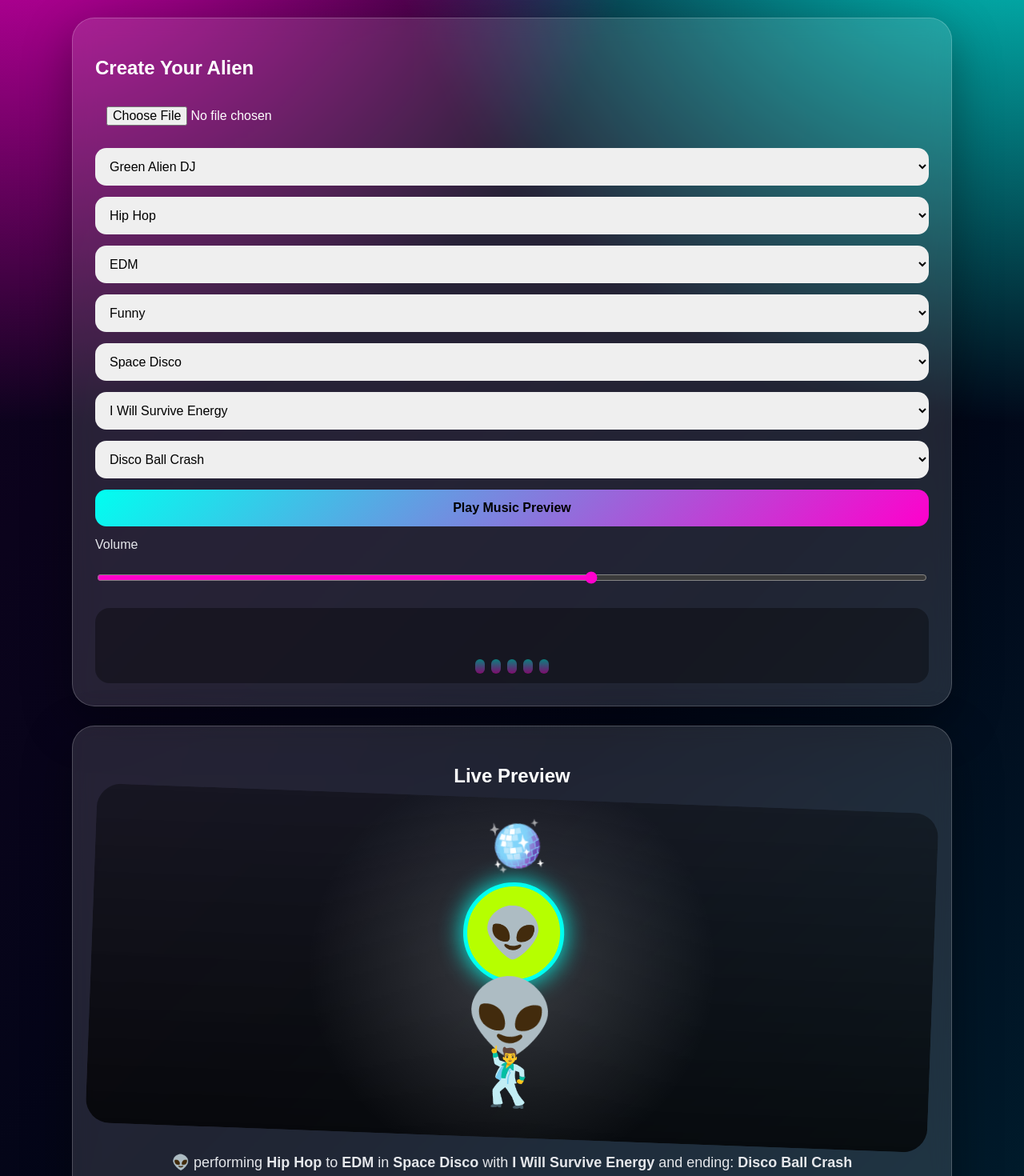
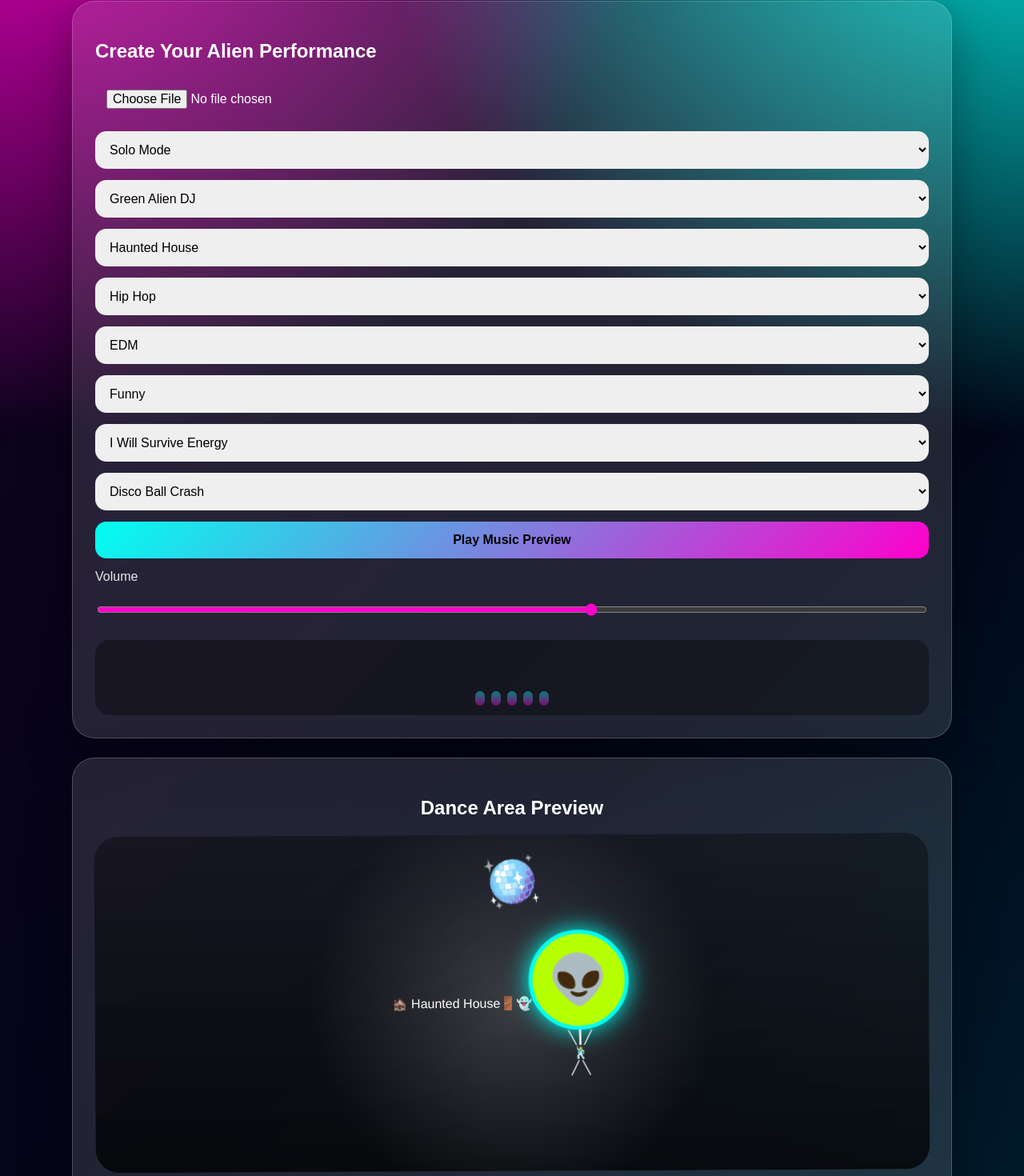
Before and after one commit to JohanLandman2026/VibeTwistPro, a Next.js app: page / in a window 1280 px wide. Shown: the part 304-1774 px from the top of the page at 80% size. Built offline with nearby package versions, Linux system fonts and the light colour scheme.

Commit message:
Update VibeTwistPro.js

```diff
--- a/VibeTwistPro.js
+++ b/VibeTwistPro.js
@@ -11,19 +11,29 @@ export default function VibeTwistPro() {
   const [isGenerating, setIsGenerating] = useState(false);
   const [resultMode, setResultMode] = useState(null);
   const [funLevel, setFunLevel] = useState("Funny");
-  const [scene, setScene] = useState("Space Disco");
+  const [scene, setScene] = useState("Haunted House");
   const [endingGag, setEndingGag] = useState("Disco Ball Crash");
-  const [performanceStyle, setPerformanceStyle] = useState(
-    "I Will Survive Energy"
-  );
+  const [performanceStyle, setPerformanceStyle] = useState("I Will Survive Energy");
+  const [mode, setMode] = useState("Solo Mode");
+  const [dancerCount, setDancerCount] = useState(5);
 
   const audioRef = useRef(null);
 
   const aliens = {
-    green: "👽",
-    blue: "🛸",
-    robot: "🤖",
-    gold: "👑"
+    green: { head: "👽", body: "🕺", name: "Green Alien DJ" },
+    blue: { head: "🛸", body: "💃", name: "Blue Space Queen" },
+    robot: { head: "🤖", body: "🕺", name: "Robot Cyborg" },
+    gold: { head: "👑", body: "🕺", name: "Gold VIP Alien" }
+  };
+
+  const avatarKeys = ["green", "blue", "robot", "gold"];
+
+  const sceneData = {
+    "Haunted House": { icon: "🏚️", background: "haunted", doorway: "🚪👻" },
+    "Alpha Tower": { icon: "🗼", background: "tower", doorway: "🚪✨" },
+    Pyramids: { icon: "🏜️", background: "pyramids", doorway: "🚪🔺" },
+    "Funky Doorway": { icon: "🚪", background: "funky", doorway: "🌀🚪🌀" },
+    "Alien Club": { icon: "🪩", background: "club", doorway: "🚪🎧" }
   };
 
   const musicTracks = {
@@ -86,28 +96,61 @@ export default function VibeTwistPro() {
     }, 2500);
   }
 
+  const currentAlien = aliens[avatar];
+  const currentScene = sceneData[scene];
+
+  const groupDancers = Array.from({ length: Number(dancerCount) }, (_, i) => {
+    const key = avatarKeys[i % avatarKeys.length];
+    return aliens[key];
+  });
+
   return (
     <main className="app">
       <section className="hero">
         <div className="badge">MBA Demo Mode</div>
         <h1>👽 VibeTwist PRO</h1>
         <p>
-          Upload your face, choose an alien avatar, pick a song, select a dance
-          style, choose a comedy ending, and generate a viral alien performance.
+          Upload a solo or group photo, choose alien bodies, enter a dance area,
+          pick music, and generate a club-style alien performance.
         </p>
       </section>
 
       <section className="card">
-        <h2>Create Your Alien</h2>
+        <h2>Create Your Alien Performance</h2>
 
         <div className="controls">
           <input type="file" accept="image/*" onChange={upload} />
+
+          <select value={mode} onChange={(e) => setMode(e.target.value)}>
+            <option>Solo Mode</option>
+            <option>Group Club Mode</option>
+          </select>
+
+          {mode === "Group Club Mode" && (
+            <select
+              value={dancerCount}
+              onChange={(e) => setDancerCount(Number(e.target.value))}
+            >
+              <option value={3}>3 Alien Dancers</option>
+              <option value={5}>5 Alien Dancers</option>
+              <option value={8}>8 Alien Dancers</option>
+              <option value={10}>10 Alien Dancers</option>
+            </select>
+          )}
 
           <select value={avatar} onChange={(e) => setAvatar(e.target.value)}>
             <option value="green">Green Alien DJ</option>
             <option value="blue">Blue Space Queen</option>
             <option value="robot">Robot Cyborg</option>
             <option value="gold">Gold VIP Alien</option>
+          </select>
+
+          <select value={scene} onChange={(e) => setScene(e.target.value)}>
+            <option>Haunted House</option>
+            <option>Alpha Tower</option>
+            <option>Pyramids</option>
+            <option>Funky Doorway</option>
+            <option>Alien Club</option>
           </select>
 
           <select value={dance} onChange={(e) => setDance(e.target.value)}>
@@ -132,13 +175,6 @@ export default function VibeTwistPro() {
             <option>Absurd</option>
           </select>
 
-          <select value={scene} onChange={(e) => setScene(e.target.value)}>
-            <option>Space Disco</option>
-            <option>Alien Nightclub</option>
-            <option>Moon Party</option>
-            <option>Retro Karaoke Stage</option>
-          </select>
-
           <select
             value={performanceStyle}
             onChange={(e) => setPerformanceStyle(e.target.value)}
@@ -150,10 +186,7 @@ export default function VibeTwistPro() {
             <option>Overdramatic Space Idol</option>
           </select>
 
-          <select
-            value={endingGag}
-            onChange={(e) => setEndingGag(e.target.value)}
-          >
+          <select value={endingGag} onChange={(e) => setEndingGag(e.target.value)}>
             <option>Disco Ball Crash</option>
             <option>Spotlight Fails</option>
             <option>Alien Trips</option>
@@ -189,17 +222,23 @@ export default function VibeTwistPro() {
       </section>
 
       <section className="preview-card">
-        <h2>Live Preview</h2>
+        <h2>Dance Area Preview</h2>
 
         <motion.div
-          className="alien-stage"
+          className={`alien-stage ${currentScene.background}`}
           animate={{
-            rotate: isPlaying ? [0, 5, -5, 0] : [0, 3, -3, 0],
-            y: isPlaying ? [0, -12, 0] : [0, -8, 0],
-            scale: isPlaying ? [1, 1.05, 1] : [1, 1.02, 1]
+            rotate: isPlaying ? [0, 4, -4, 0] : [0, 2, -2, 0],
+            y: isPlaying ? [0, -10, 0] : [0, -5, 0],
+            scale: isPlaying ? [1, 1.04, 1] : [1, 1.01, 1]
           }}
-          transition={{ repeat: Infinity, duration: isPlaying ? 1 : 1.4 }}
+          transition={{ repeat: Infinity, duration: isPlaying ? 1 : 1.5 }}
         >
+          <div className="environment-label">
+            {currentScene.icon} {scene}
+          </div>
+
+          <div className="entry-door">{currentScene.doorway}</div>
+
           <div
             className="disco"
             style={{
@@ -211,23 +250,73 @@ export default function VibeTwistPro() {
             🪩
           </div>
 
-          <div className="alien-body">
+          {mode === "Solo Mode" ? (
+            <motion.div
+              className="full-alien"
+              animate={{
+                x: isPlaying ? [0, -12, 12, 0] : [0, -5, 5, 0],
+                rotate: isPlaying ? [0, -6, 6, 0] : [0, -2, 2, 0]
+              }}
+              transition={{ repeat: Infinity, duration: isPlaying ? 0.8 : 1.4 }}
+            >
               <div className="alien-head">
                 {photo ? (
                   <img src={photo} alt="Uploaded face" className="face-photo" />
                 ) : (
-                <span>{aliens[avatar]}</span>
+                  <span>{currentAlien.head}</span>
                 )}
               </div>
 
-            <div className="alien-torso">{aliens[avatar]}</div>
-            <div className="alien-legs">🕺</div>
+              <div className={`alien-suit ${avatar}`}>
+                <div className="alien-arms">╲┃╱</div>
+                <div className="alien-body-core">{currentAlien.body}</div>
+                <div className="alien-feet">╱ ╲</div>
               </div>
+            </motion.div>
+          ) : (
+            <div className="group-club">
+              {photo && (
+                <div className="group-photo-screen">
+                  <img src={photo} alt="Uploaded group" />
+                  <span>Face Source</span>
+                </div>
+              )}
+
+              <div className="club-dancers">
+                {groupDancers.map((dancer, index) => (
+                  <motion.div
+                    key={index}
+                    className={`mini-alien dancer-${index}`}
+                    animate={{
+                      y: isPlaying ? [0, -15, 0] : [0, -6, 0],
+                      rotate: isPlaying ? [0, -8, 8, 0] : [0, -3, 3, 0]
+                    }}
+                    transition={{
+                      repeat: Infinity,
+                      duration: 0.7 + index * 0.05,
+                      delay: index * 0.08
+                    }}
+                  >
+                    <div className="mini-head">
+                      {photo ? (
+                        <img src={photo} alt="Group face source" />
+                      ) : (
+                        <span>{dancer.head}</span>
+                      )}
+                    </div>
+                    <div className="mini-body">{dancer.body}</div>
+                  </motion.div>
+                ))}
+              </div>
+            </div>
+          )}
         </motion.div>
 
         <p className="caption">
-          {aliens[avatar]} performing <strong>{dance}</strong> to{" "}
-          <strong>{song}</strong> in <strong>{scene}</strong> with{" "}
+          {mode === "Solo Mode"
+            ? `${currentAlien.name} performing ${dance} to ${song}`
+            : `${dancerCount} alien dancers performing ${dance} to ${song}`}{" "}
+          inside <strong>{scene}</strong> with{" "}
           <strong>{performanceStyle}</strong> and ending:{" "}
           <strong>{endingGag}</strong>
         </p>
@@ -238,8 +327,8 @@ export default function VibeTwistPro() {
 
         {isGenerating && (
           <div className="ai-thinking">
-            🧠 Scanning face... syncing beat... selecting alien moves... choosing
-            gag ending...
+            🧠 Opening {scene} portal... assigning alien bodies... syncing beat...
+            selecting club choreography... choosing gag ending...
           </div>
         )}
 
@@ -249,21 +338,25 @@ export default function VibeTwistPro() {
 
             <div className="result-grid">
               <div>
-                <span>🪩</span>
-                <strong>Classic Disco Crash</strong>
-                <p>{endingGag} ending inspired by old-school alien comedy.</p>
+                <span>{currentScene.icon}</span>
+                <strong>Environment Cut</strong>
+                <p>
+                  {mode === "Solo Mode"
+                    ? `Full-body alien dancing inside ${scene}.`
+                    : `${dancerCount} alien dancers clubbing inside ${scene}.`}
+                </p>
               </div>
 
               <div>
-                <span>🎤</span>
-                <strong>Diva Performance</strong>
-                <p>{performanceStyle} with dramatic dance moves.</p>
+                <span>🪩</span>
+                <strong>Disco Crash Cut</strong>
+                <p>{endingGag} ending inspired by old-school alien comedy.</p>
               </div>
 
               <div>
                 <span>🤪</span>
                 <strong>Chaos Cut</strong>
-                <p>Absurd remix with {funLevel} comedy level.</p>
+                <p>{funLevel} comedy remix with dramatic alien energy.</p>
               </div>
             </div>
           </div>
@@ -271,9 +364,9 @@ export default function VibeTwistPro() {
       </section>
 
       <section className="features">
-        <div>📱 TikTok Share Mode</div>
-        <div>💃 Premium Dance Packs</div>
-        <div>🎬 HD Export</div>
+        <div>🌍 Select Dance Area</div>
+        <div>👽 Solo or Group Mode</div>
+        <div>🎬 Viral Performance Cut</div>
       </section>
 
       <audio
```
Lines whose indentation alone changed are shown as unchanged.
